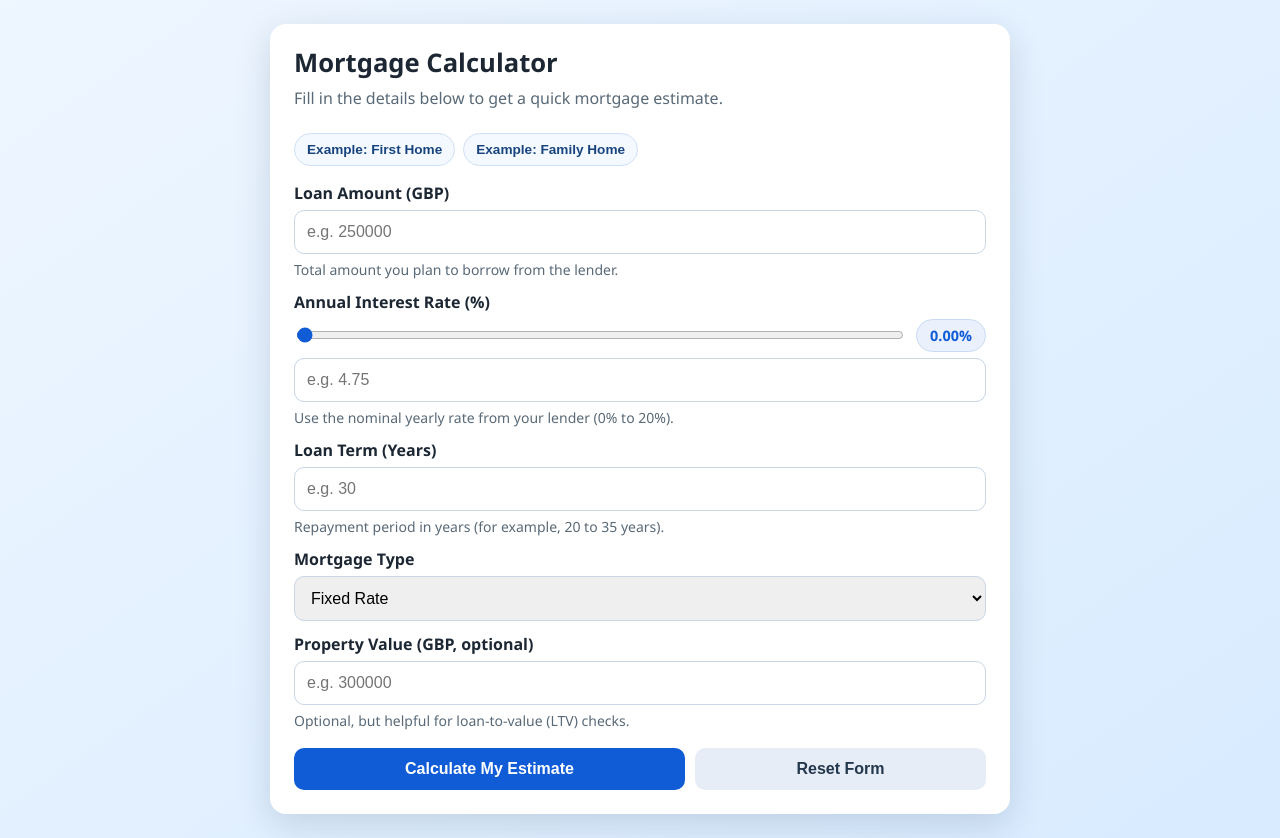
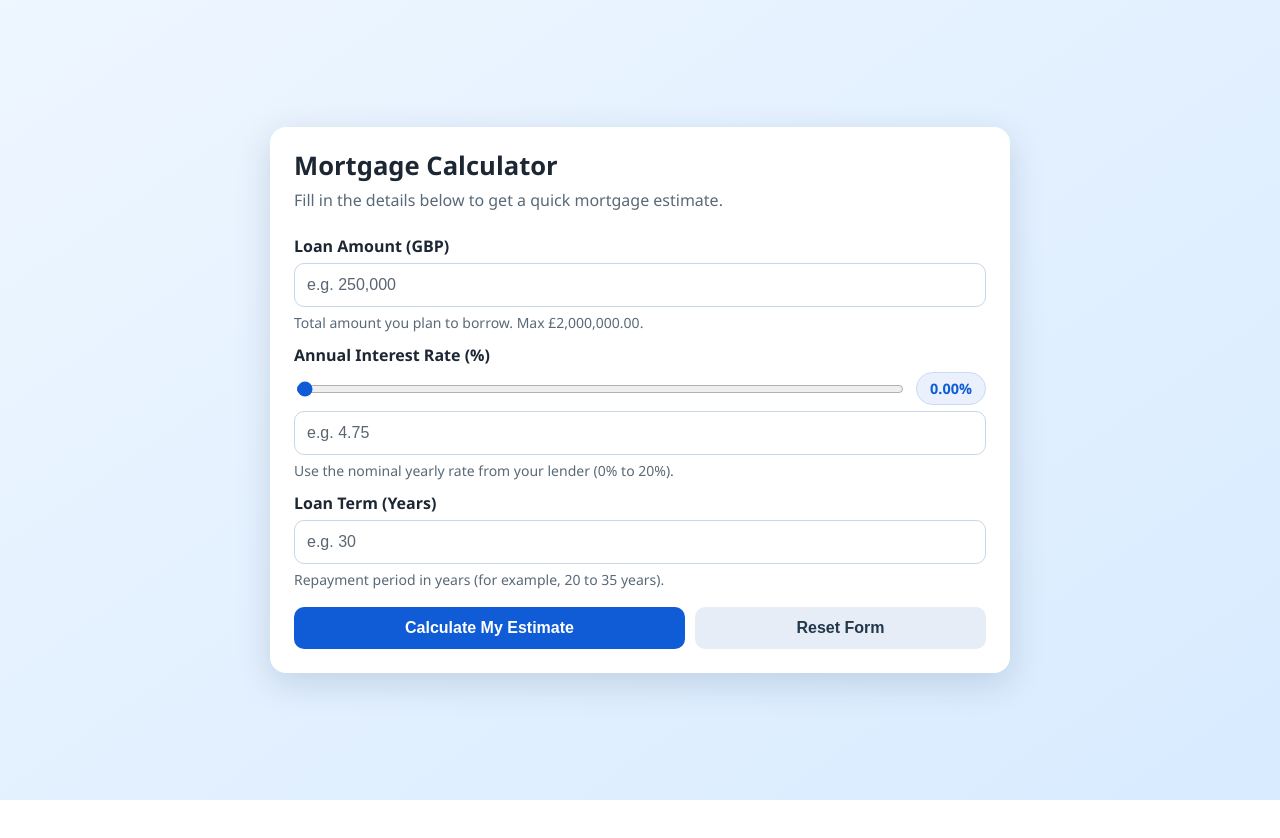
Before and after one commit to anushikha1004/mortgage-calculator, a React (Create React App) app: page / in a window 1280 px wide. After the commit the page ends 800 px from the top, so only its background shows below. Built offline with nearby package versions, Linux system fonts and the light colour scheme.

Commit message:
added mortgage calculator logic and styles

```diff
--- a/src/App.css
+++ b/src/App.css
@@ -51,27 +51,6 @@ h1 {
   color: var(--muted);
 }
 
-.example-row {
-  display: flex;
-  gap: 8px;
-  flex-wrap: wrap;
-  margin-bottom: 16px;
-}
-
-.example-btn {
-  border: 1px solid #cfe0f6;
-  background: #f4f9ff;
-  color: #18447e;
-  border-radius: 999px;
-  padding: 8px 12px;
-  font-size: 0.85rem;
-  font-weight: 700;
-}
-
-.example-btn:hover {
-  background: #e8f2ff;
-}
-
 form {
   display: grid;
   gap: 12px;
@@ -84,6 +63,9 @@ form {
 
 label {
   font-weight: 700;
+  display: flex;
+  align-items: center;
+  gap: 8px;
 }
 
 .rate-row {
@@ -126,6 +108,11 @@ select {
   padding: 12px;
   font-size: 1rem;
   transition: border-color 0.2s ease, box-shadow 0.2s ease;
+}
+
+input::placeholder {
+  color: #5a6572;
+  opacity: 1;
 }
 
 input:focus-visible,
@@ -235,6 +222,46 @@ button:active {
   font-size: 0.92rem;
 }
 
+.tooltip {
+  position: relative;
+  display: inline-flex;
+  justify-content: center;
+  align-items: center;
+  width: 18px;
+  height: 18px;
+  border-radius: 50%;
+  background: #d9e7fa;
+  color: #0f4ca8;
+  font-size: 0.78rem;
+  font-weight: 700;
+  cursor: help;
+}
+
+.tooltip-text {
+  position: absolute;
+  bottom: 125%;
+  left: 50%;
+  transform: translateX(-50%);
+  width: 250px;
+  visibility: hidden;
+  opacity: 0;
+  background: #1f2b37;
+  color: #fff;
+  text-align: left;
+  border-radius: 8px;
+  padding: 8px 10px;
+  font-size: 0.78rem;
+  line-height: 1.4;
+  transition: opacity 0.2s ease;
+  z-index: 5;
+}
+
+.tooltip:hover .tooltip-text,
+.tooltip:focus .tooltip-text {
+  visibility: visible;
+  opacity: 1;
+}
+
 @media (max-width: 640px) {
   .container {
     padding: 20px 16px;
@@ -253,4 +280,5 @@ button:active {
   button {
     width: 100%;
   }
+
 }
--- a/src/App.js
+++ b/src/App.js
@@ -4,6 +4,20 @@ import "./App.css";
 const RATE_MIN = 0;
 const RATE_MAX = 20;
 const RATE_STEP = 0.01;
+const MAX_LOAN_AMOUNT = 2000000;
+
+const cleanNumericInput = (value) => value.replace(/[^\d.]/g, "");
+
+const formatPoundsInput = (value) => {
+  if (!value) {
+    return "";
+  }
+
+  const [wholePartRaw, decimalPart] = value.split(".");
+  const wholePart = wholePartRaw.replace(/^0+(?=\d)/, "") || "0";
+  const withCommas = wholePart.replace(/\B(?=(\d{3})+(?!\d))/g, ",");
+  return decimalPart !== undefined ? `${withCommas}.${decimalPart.slice(0, 2)}` : withCommas;
+};
 
 function App() {
   const [amount, setAmount] = useState("");
@@ -34,10 +48,10 @@ function App() {
       return;
     }
 
-    const principal = Number(amount);
+    const principal = Number(cleanNumericInput(amount));
     const annualRate = Number(rate);
     const termYears = Number(years);
-    const homeValue = propertyValue === "" ? null : Number(propertyValue);
+    const homeValue = propertyValue === "" ? null : Number(cleanNumericInput(propertyValue));
 
     if (
       Number.isNaN(principal) ||
@@ -53,6 +67,11 @@ function App() {
       setError(
         "Enter valid values: loan amount, property value (if used), and term must be greater than 0; interest rate must be 0 or more."
       );
+      return;
+    }
+    if (principal > MAX_LOAN_AMOUNT) {
+      setResult(null);
+      setError(`Loan amount cannot exceed ${currencyFormatter.format(MAX_LOAN_AMOUNT)}.`);
       return;
     }
 
@@ -113,15 +132,21 @@ function App() {
     setRate(String(clampedValue));
   };
 
-  const applyExample = (example) => {
-    setAmount(String(example.amount));
-    setRate(String(example.rate));
-    setYears(String(example.years));
-    setMortgageType(example.type);
-    setPropertyValue(example.propertyValue ? String(example.propertyValue) : "");
+  const handleAmountChange = (value) => {
+    const cleaned = cleanNumericInput(value);
+    setAmount(formatPoundsInput(cleaned));
     setResult(null);
     setError("");
   };
+
+  const handlePropertyValueChange = (value) => {
+    const cleaned = cleanNumericInput(value);
+    setPropertyValue(formatPoundsInput(cleaned));
+    setResult(null);
+    setError("");
+  };
+
+  const hasBasicDetails = amount !== "" && rate !== "" && years !== "";
 
   return (
     <main className="page">
@@ -130,51 +155,22 @@ function App() {
         <p className="intro">
           Fill in the details below to get a quick mortgage estimate.
         </p>
-        <div className="example-row" aria-label="Example presets">
-          <button
-            type="button"
-            className="example-btn"
-            onClick={() =>
-              applyExample({ amount: 200000, rate: 4.5, years: 25, type: "Fixed Rate" })
-            }
-          >
-            Example: First Home
-          </button>
-          <button
-            type="button"
-            className="example-btn"
-            onClick={() =>
-              applyExample({
-                amount: 350000,
-                rate: 5.1,
-                years: 30,
-                type: "Adjustable Rate",
-                propertyValue: 430000,
-              })
-            }
-          >
-            Example: Family Home
-          </button>
-        </div>
-
         <form onSubmit={calculate} noValidate>
             <div className="field">
               <label htmlFor="amount">Loan Amount (GBP)</label>
               <input
                 id="amount"
                 name="amount"
-              type="number"
-              min="0"
-              step="0.01"
+                type="text"
                 inputMode="decimal"
                 value={amount}
-              onChange={(e) => setAmount(e.target.value)}
-              placeholder="e.g. 250000"
+                onChange={(e) => handleAmountChange(e.target.value)}
+                placeholder="e.g. 250,000"
                 aria-describedby="amount-hint"
                 required
               />
               <p id="amount-hint" className="hint">
-              Total amount you plan to borrow from the lender.
+                Total amount you plan to borrow. Max {currencyFormatter.format(MAX_LOAN_AMOUNT)}.
               </p>
             </div>
 
@@ -233,8 +229,18 @@ function App() {
               </p>
             </div>
 
+            {hasBasicDetails && (
+              <>
                 <div className="field">
-            <label htmlFor="mortgageType">Mortgage Type</label>
+                  <label htmlFor="mortgageType">
+                    Mortgage Type
+                    <span className="tooltip" tabIndex="0" aria-label="Type help">
+                      ?
+                      <span className="tooltip-text">
+                        Fixed Rate: payment rate stays constant. Tracker Rate: can move up or down with a benchmark rate.
+                      </span>
+                    </span>
+                  </label>
                   <select
                     id="mortgageType"
                     name="mortgageType"
@@ -242,7 +248,7 @@ function App() {
                     onChange={(e) => setMortgageType(e.target.value)}
                   >
                     <option value="Fixed Rate">Fixed Rate</option>
-              <option value="Adjustable Rate">Adjustable Rate</option>
+                    <option value="Tracker Rate">Tracker Rate</option>
                     <option value="Interest-Only">Interest-Only</option>
                   </select>
                 </div>
@@ -252,19 +258,19 @@ function App() {
                   <input
                     id="propertyValue"
                     name="propertyValue"
-              type="number"
-              min="0"
-              step="0.01"
+                    type="text"
                     inputMode="decimal"
                     value={propertyValue}
-              onChange={(e) => setPropertyValue(e.target.value)}
-              placeholder="e.g. 300000"
+                    onChange={(e) => handlePropertyValueChange(e.target.value)}
+                    placeholder="e.g. 300,000"
                     aria-describedby="property-hint"
                   />
                   <p id="property-hint" className="hint">
                     Optional, but helpful for loan-to-value (LTV) checks.
                   </p>
                 </div>
+              </>
+            )}
 
             {error && (
               <p className="error" role="alert" aria-live="assertive">
@@ -311,7 +317,7 @@ function App() {
                 </div>
               )}
             </dl>
-            {result.mortgageType === "Adjustable Rate" && (
+            {result.mortgageType === "Tracker Rate" && (
               <p className="result-note">
                 Estimate uses the current rate as a fixed value over the full term.
               </p>
```
Also changed, not shown: 1 other file (tests, documents, lock files or other folders). Lines whose indentation alone changed are shown as unchanged.
